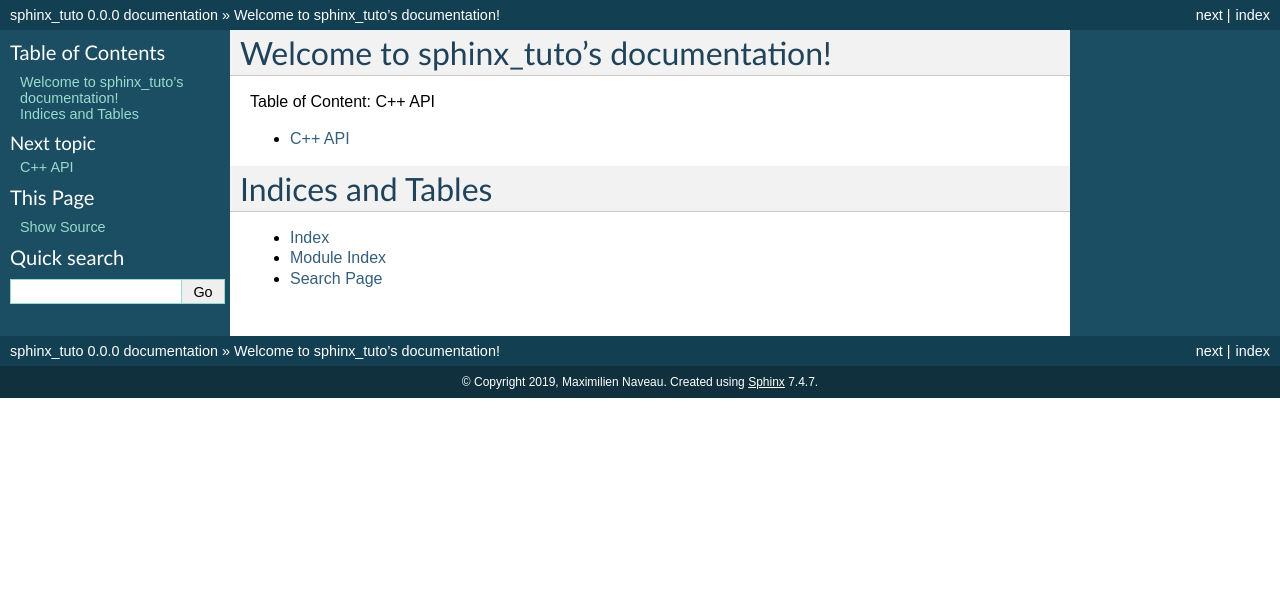
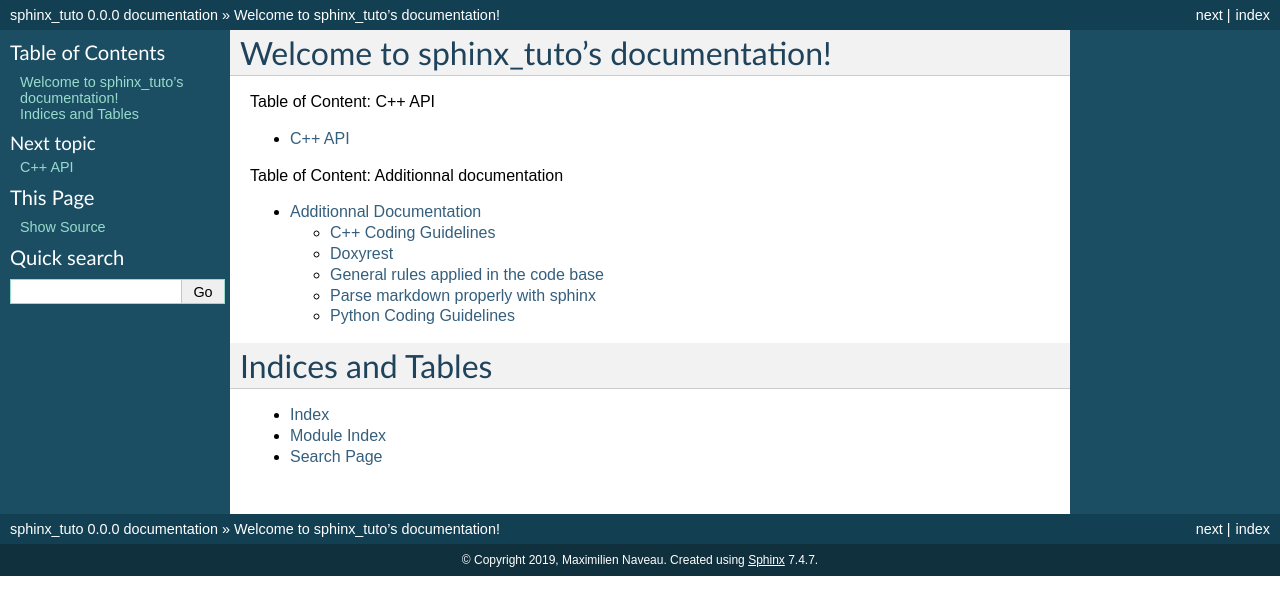
Before and after one commit to machines-in-motion/tuto_sphinx_doxygen, a Sphinx documentation site: the page built from docs/index.rst, in a window 1280 px wide. Shown: the top 615 px of the page. Built offline with Sphinx 7.4.7, drawn with Linux system fonts in a browser that asks for light colours; pages that are not in the unit, such as notebooks, are missing from menus.

Commit message:
Update the doc to get a C++ + Python documentation using sphinx!!!

```diff
--- a/docs/conf.py
+++ b/docs/conf.py
@@ -47,6 +47,7 @@ extensions = [
     'sphinx.ext.ifconfig',
     'sphinx.ext.viewcode',
     'sphinx.ext.githubpages',
+    'recommonmark', # markdown support
     # doxygen compatibility
     # 'doxyrest',
     # 'cpplexer',
@@ -68,7 +69,7 @@ breathe_default_project = project
 
 
 # The suffix(es) of source filenames.
-source_suffix = ['.rst']
+source_suffix = ['.rst', '.md']
 
 # The master toctree document.
 master_doc = 'index'
--- a/docs/index.rst
+++ b/docs/index.rst
@@ -13,6 +13,11 @@ Welcome to sphinx_tuto's documentation!
 
    sphinx_tuto
 
+.. toctree::
+   :maxdepth: 2
+   :caption: Table of Content: Additionnal documentation
+
+   additionnal_doc
 
 Indices and Tables
 ==================
```
Also changed, not shown: docs/additionnal_doc.rst (added, +8 -0 lines), docs/doxygen_index.rst (+7 -1 lines), 2 other files.
